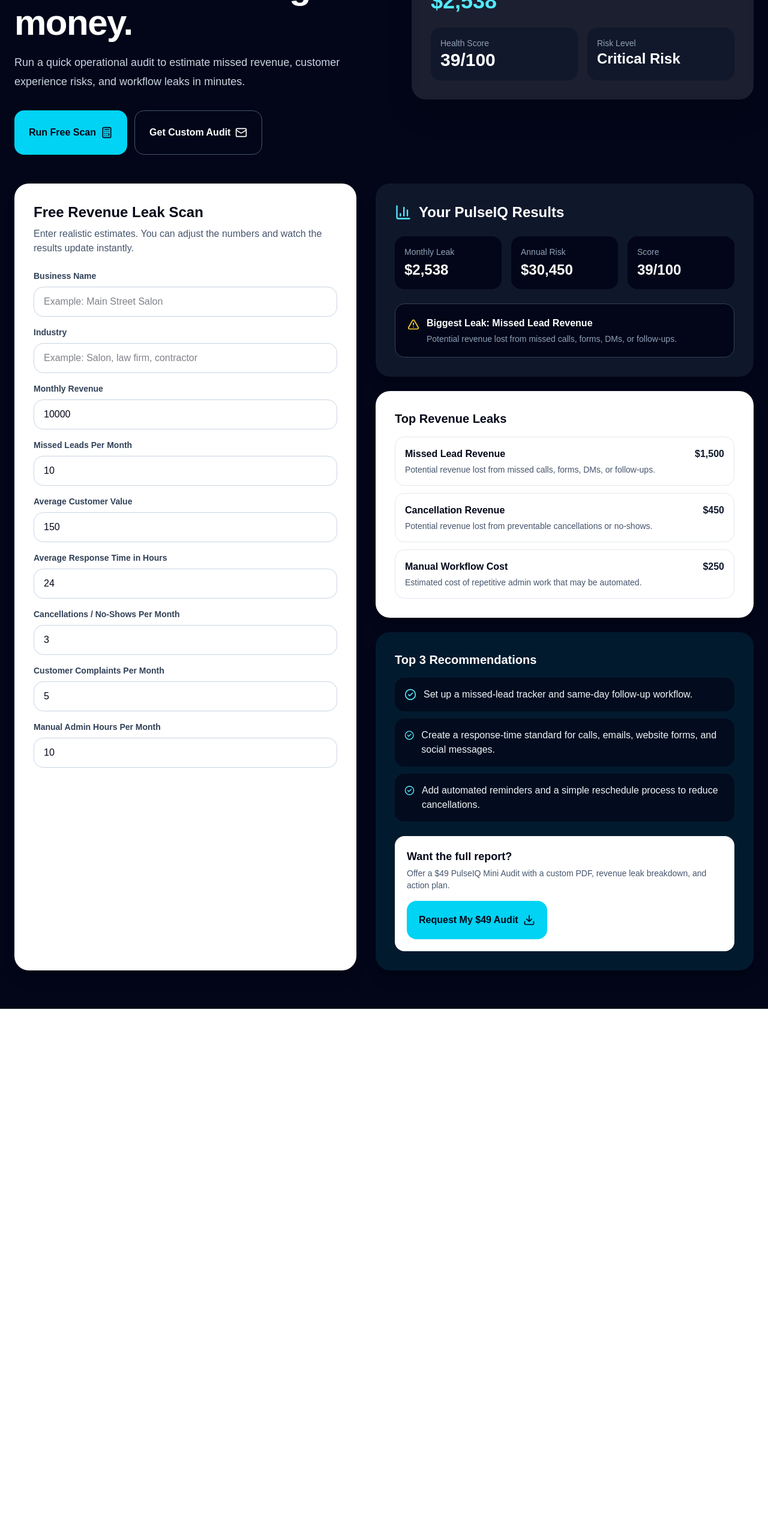
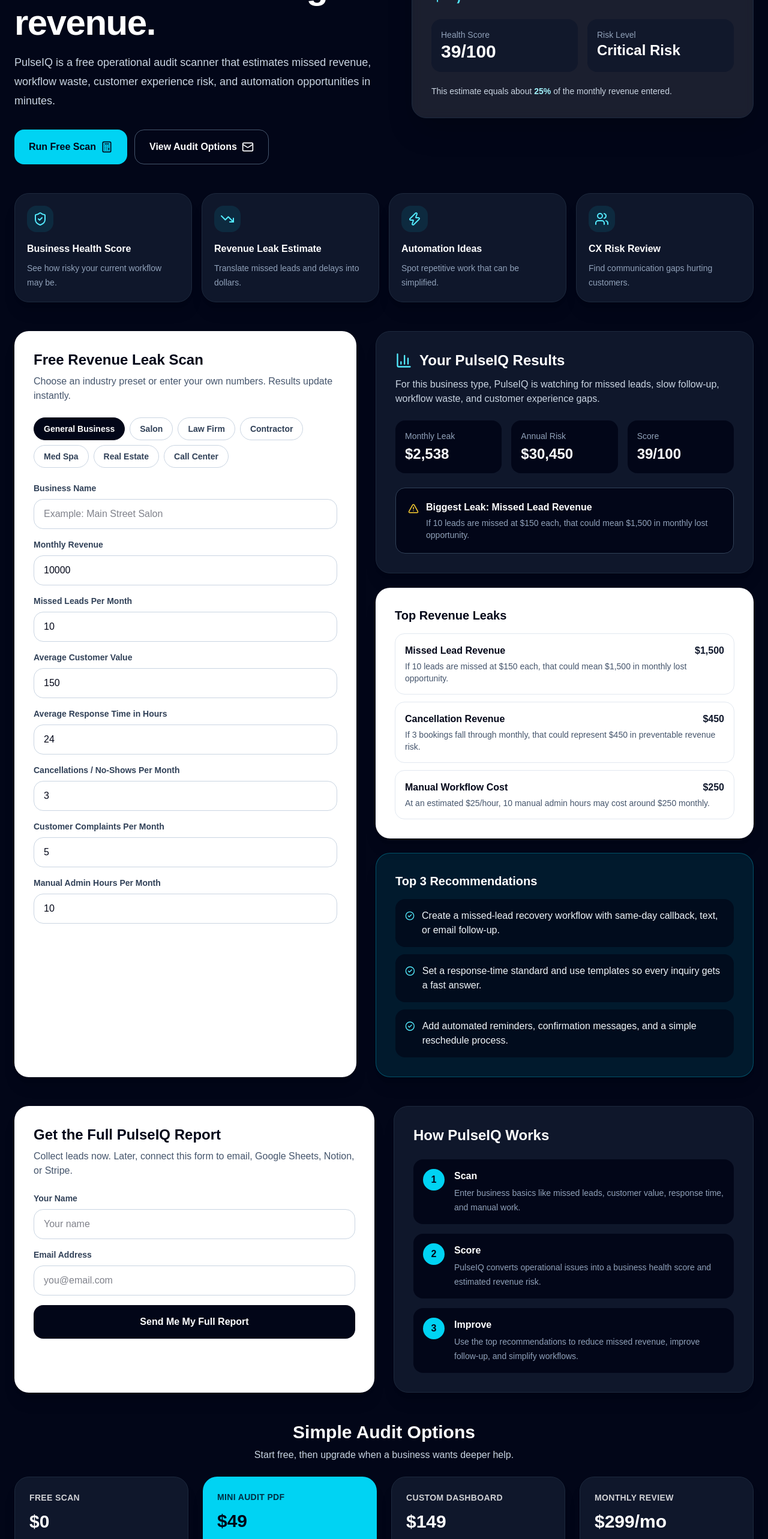
Before and after one commit to aundreanapper12-gif/pulseiqop, a Next.js app: page / in a window 1280 px wide. Shown: the part 234-2800 px from the top of the page at 60% size. Before the commit the page ends 1916 px from the top, so only its background shows below. Built offline with nearby package versions, Linux system fonts and the light colour scheme.

Commit message:
Upgrade PulseIQ business funnel

```diff
--- a/app/page.tsx
+++ b/app/page.tsx
@@ -2,13 +2,76 @@
 
 import React, { useMemo, useState } from "react";
 import { motion } from "framer-motion";
-import { Calculator, TrendingDown, Sparkles, AlertTriangle, CheckCircle2, Mail, Download, BarChart3 } from "lucide-react";
+import {
+  AlertTriangle,
+  BarChart3,
+  Calculator,
+  CheckCircle2,
+  Download,
+  Mail,
+  ShieldCheck,
+  Sparkles,
+  TrendingDown,
+  Users,
+  Zap,
+} from "lucide-react";
 
+type IndustryKey = "general" | "salon" | "law" | "contractor" | "medspa" | "realestate" | "callcenter";
+
+type FormState = {
+  businessName: string;
+  industry: IndustryKey;
+  monthlyRevenue: number;
+  missedLeads: number;
+  averageCustomerValue: number;
+  responseHours: number;
+  cancellations: number;
+  complaints: number;
+  manualHours: number;
+};
+
+const industryPresets: Record<IndustryKey, { label: string; values: Partial<FormState>; focus: string }> = {
+  general: {
+    label: "General Business",
+    values: {},
+    focus: "missed leads, slow follow-up, workflow waste, and customer experience gaps",
+  },
+  salon: {
+    label: "Salon",
+    values: { monthlyRevenue: 12000, missedLeads: 12, averageCustomerValue: 95, responseHours: 12, cancellations: 8, complaints: 3, manualHours: 14 },
+    focus: "missed appointment requests, cancellations, rebooking gaps, and client retention",
+  },
+  law: {
+    label: "Law Firm",
+    values: { monthlyRevenue: 35000, missedLeads: 10, averageCustomerValue: 750, responseHours: 24, cancellations: 2, complaints: 4, manualHours: 20 },
+    focus: "missed intakes, delayed follow-up, unclear communication, and admin bottlenecks",
+  },
+  contractor: {
+    label: "Contractor",
+    values: { monthlyRevenue: 28000, missedLeads: 15, averageCustomerValue: 600, responseHours: 18, cancellations: 4, complaints: 5, manualHours: 18 },
+    focus: "missed quote requests, slow estimates, scheduling gaps, and follow-up breakdowns",
+  },
+  medspa: {
+    label: "Med Spa",
+    values: { monthlyRevenue: 25000, missedLeads: 14, averageCustomerValue: 220, responseHours: 10, cancellations: 7, complaints: 4, manualHours: 16 },
+    focus: "consultation follow-up, appointment reminders, upsell opportunities, and retention",
+  },
+  realestate: {
+    label: "Real Estate",
+    values: { monthlyRevenue: 18000, missedLeads: 8, averageCustomerValue: 1200, responseHours: 15, cancellations: 2, complaints: 2, manualHours: 12 },
+    focus: "lead response speed, follow-up consistency, appointment setting, and CRM organization",
+  },
+  callcenter: {
+    label: "Call Center",
+    values: { monthlyRevenue: 45000, missedLeads: 30, averageCustomerValue: 80, responseHours: 4, cancellations: 1, complaints: 12, manualHours: 30 },
+    focus: "missed calls, quality issues, staffing waste, repeat contacts, and workflow leakage",
+  },
+};
 
 export default function PulseIQRevenueLeakScanner() {
-  const [form, setForm] = useState({
+  const [form, setForm] = useState<FormState>({
     businessName: "",
-    industry: "",
+    industry: "general",
     monthlyRevenue: 10000,
     missedLeads: 10,
     averageCustomerValue: 150,
@@ -18,10 +81,21 @@ export default function PulseIQRevenueLeakScanner() {
     manualHours: 10,
   });
 
-  const updateField = (field: string, value: string | number) => {
+  const [lead, setLead] = useState({ name: "", email: "" });
+  const [leadSaved, setLeadSaved] = useState(false);
+
+  const updateField = (field: keyof FormState, value: string | number) => {
     setForm((prev) => ({
       ...prev,
       [field]: field === "businessName" || field === "industry" ? value : Number(value),
+    }));
+  };
+
+  const applyPreset = (industry: IndustryKey) => {
+    setForm((prev) => ({
+      ...prev,
+      industry,
+      ...industryPresets[industry].values,
     }));
   };
 
@@ -34,6 +108,7 @@ export default function PulseIQRevenueLeakScanner() {
 
     const estimatedMonthlyLeak = missedLeadLoss + cancellationLoss + complaintRiskLoss + manualLaborLoss + responsePenalty;
     const annualLeak = estimatedMonthlyLeak * 12;
+    const leakPercent = form.monthlyRevenue > 0 ? Math.round((estimatedMonthlyLeak / form.monthlyRevenue) * 100) : 0;
 
     let score = 100;
     score -= Math.min(form.missedLeads * 2, 25);
@@ -46,38 +121,37 @@ export default function PulseIQRevenueLeakScanner() {
     const riskLevel = score >= 80 ? "Low Risk" : score >= 60 ? "Moderate Risk" : score >= 40 ? "High Risk" : "Critical Risk";
 
     const leaks = [
-      { label: "Missed Lead Revenue", amount: missedLeadLoss, note: "Potential revenue lost from missed calls, forms, DMs, or follow-ups." },
-      { label: "Cancellation Revenue", amount: cancellationLoss, note: "Potential revenue lost from preventable cancellations or no-shows." },
-      { label: "Customer Experience Risk", amount: complaintRiskLoss, note: "Estimated risk from complaints, poor follow-up, or unclear communication." },
-      { label: "Manual Workflow Cost", amount: manualLaborLoss, note: "Estimated cost of repetitive admin work that may be automated." },
-      { label: "Slow Response Penalty", amount: responsePenalty, note: "Potential opportunity loss caused by delayed customer response times." },
+      { label: "Missed Lead Revenue", amount: missedLeadLoss, note: `If ${form.missedLeads} leads are missed at ${money(form.averageCustomerValue)} each, that could mean ${money(missedLeadLoss)} in monthly lost opportunity.` },
+      { label: "Cancellation Revenue", amount: cancellationLoss, note: `If ${form.cancellations} bookings fall through monthly, that could represent ${money(cancellationLoss)} in preventable revenue risk.` },
+      { label: "Customer Experience Risk", amount: complaintRiskLoss, note: "Complaints often signal hidden friction that can reduce repeat business, reviews, and referrals." },
+      { label: "Manual Workflow Cost", amount: manualLaborLoss, note: `At an estimated $25/hour, ${form.manualHours} manual admin hours may cost around ${money(manualLaborLoss)} monthly.` },
+      { label: "Slow Response Penalty", amount: responsePenalty, note: "Slow response time can cause prospects to choose another business before you follow up." },
     ].sort((a, b) => b.amount - a.amount);
 
-    const recommendations = [];
-    if (form.missedLeads > 5) recommendations.push("Set up a missed-lead tracker and same-day follow-up workflow.");
-    if (form.responseHours > 8) recommendations.push("Create a response-time standard for calls, emails, website forms, and social messages.");
-    if (form.cancellations > 2) recommendations.push("Add automated reminders and a simple reschedule process to reduce cancellations.");
-    if (form.complaints > 3) recommendations.push("Track complaint themes weekly so recurring service issues are visible.");
-    if (form.manualHours > 5) recommendations.push("Automate repetitive admin tasks with templates, forms, scheduling tools, or AI support.");
-    if (recommendations.length === 0) recommendations.push("Your business looks stable. Focus next on tracking conversion rates and customer retention.");
+    const recommendations: string[] = [];
+    if (form.missedLeads > 5) recommendations.push("Create a missed-lead recovery workflow with same-day callback, text, or email follow-up.");
+    if (form.responseHours > 8) recommendations.push("Set a response-time standard and use templates so every inquiry gets a fast answer.");
+    if (form.cancellations > 2) recommendations.push("Add automated reminders, confirmation messages, and a simple reschedule process.");
+    if (form.complaints > 3) recommendations.push("Track complaint themes weekly and turn the top issue into a process improvement project.");
+    if (form.manualHours > 5) recommendations.push("Automate repetitive admin work with intake forms, scheduling tools, saved replies, or AI-assisted templates.");
+    if (recommendations.length === 0) recommendations.push("Your operations look stable. Next, track conversion rate, retention, and repeat customer value.");
 
     return {
-      missedLeadLoss,
       estimatedMonthlyLeak,
       annualLeak,
+      leakPercent,
       score,
       riskLevel,
       leaks,
       recommendations: recommendations.slice(0, 3),
+      focus: industryPresets[form.industry].focus,
     };
   }, [form]);
 
-const money = (value: number) =>
-    new Intl.NumberFormat("en-US", {
-      style: "currency",
-      currency: "USD",
-      maximumFractionDigits: 0,
-    }).format(value || 0);
+  const handleLeadSubmit = (event: React.FormEvent<HTMLFormElement>) => {
+    event.preventDefault();
+    setLeadSaved(true);
+  };
 
   return (
     <main className="min-h-screen bg-slate-950 text-white">
@@ -93,22 +167,22 @@ const money = (value: number) =>
               <Sparkles className="h-4 w-4" /> PulseIQ Operations
             </div>
             <h1 className="text-4xl font-bold tracking-tight md:text-6xl">
-              Find where your business is losing money.
+              Find where your business is leaking revenue.
             </h1>
             <p className="mt-5 max-w-2xl text-lg leading-8 text-slate-300">
-              Run a quick operational audit to estimate missed revenue, customer experience risks, and workflow leaks in minutes.
+              PulseIQ is a free operational audit scanner that estimates missed revenue, workflow waste, customer experience risk, and automation opportunities in minutes.
             </p>
             <div className="mt-8 flex flex-col gap-3 sm:flex-row">
-              <Button className="rounded-2xl px-6 py-6 text-base">
+              <a href="#scanner" className="inline-flex items-center justify-center rounded-2xl bg-cyan-400 px-6 py-4 font-semibold text-slate-950 transition hover:bg-cyan-300">
                 Run Free Scan <Calculator className="ml-2 h-5 w-5" />
-              </Button>
-              <Button variant="outline" className="rounded-2xl border-slate-600 bg-transparent px-6 py-6 text-base text-white hover:bg-white hover:text-slate-950">
-                Get Custom Audit <Mail className="ml-2 h-5 w-5" />
-              </Button>
+              </a>
+              <a href="#pricing" className="inline-flex items-center justify-center rounded-2xl border border-slate-600 px-6 py-4 font-semibold text-white transition hover:bg-white hover:text-slate-950">
+                View Audit Options <Mail className="ml-2 h-5 w-5" />
+              </a>
             </div>
           </div>
 
-          <Card className="rounded-3xl border-slate-800 bg-white/10 shadow-2xl backdrop-blur">
+          <Card className="rounded-3xl border border-slate-800 bg-white/10 shadow-2xl backdrop-blur">
             <CardContent className="p-6 md:p-8">
               <div className="flex items-center justify-between gap-4">
                 <div>
@@ -127,19 +201,42 @@ const money = (value: number) =>
                   <p className="text-2xl font-bold">{results.riskLevel}</p>
                 </div>
               </div>
+              <p className="mt-5 text-sm leading-6 text-slate-300">
+                This estimate equals about <span className="font-bold text-cyan-200">{results.leakPercent}%</span> of the monthly revenue entered.
+              </p>
             </CardContent>
           </Card>
         </motion.div>
 
-        <section className="mt-12 grid gap-8 lg:grid-cols-[0.95fr_1.05fr]">
-          <Card className="rounded-3xl border-slate-800 bg-white text-slate-950 shadow-xl">
+        <section className="mt-12 grid gap-4 md:grid-cols-4">
+          <Feature icon={<ShieldCheck />} title="Business Health Score" text="See how risky your current workflow may be." />
+          <Feature icon={<TrendingDown />} title="Revenue Leak Estimate" text="Translate missed leads and delays into dollars." />
+          <Feature icon={<Zap />} title="Automation Ideas" text="Spot repetitive work that can be simplified." />
+          <Feature icon={<Users />} title="CX Risk Review" text="Find communication gaps hurting customers." />
+        </section>
+
+        <section id="scanner" className="mt-12 grid gap-8 lg:grid-cols-[0.95fr_1.05fr]">
+          <Card className="rounded-3xl bg-white text-slate-950 shadow-xl">
             <CardContent className="p-6 md:p-8">
               <h2 className="text-2xl font-bold">Free Revenue Leak Scan</h2>
-              <p className="mt-2 text-slate-600">Enter realistic estimates. You can adjust the numbers and watch the results update instantly.</p>
+              <p className="mt-2 text-slate-600">Choose an industry preset or enter your own numbers. Results update instantly.</p>
+
+              <div className="mt-6 flex flex-wrap gap-2">
+                {(Object.keys(industryPresets) as IndustryKey[]).map((key) => (
+                  <button
+                    key={key}
+                    onClick={() => applyPreset(key)}
+                    className={`rounded-full border px-4 py-2 text-sm font-semibold transition ${
+                      form.industry === key ? "border-slate-950 bg-slate-950 text-white" : "border-slate-300 bg-white text-slate-700 hover:bg-slate-100"
+                    }`}
+                  >
+                    {industryPresets[key].label}
+                  </button>
+                ))}
+              </div>
 
               <div className="mt-6 grid gap-4">
                 <Input label="Business Name" value={form.businessName} onChange={(v) => updateField("businessName", v)} placeholder="Example: Main Street Salon" />
-                <Input label="Industry" value={form.industry} onChange={(v) => updateField("industry", v)} placeholder="Example: Salon, law firm, contractor" />
                 <Input label="Monthly Revenue" type="number" value={form.monthlyRevenue} onChange={(v) => updateField("monthlyRevenue", v)} />
                 <Input label="Missed Leads Per Month" type="number" value={form.missedLeads} onChange={(v) => updateField("missedLeads", v)} />
                 <Input label="Average Customer Value" type="number" value={form.averageCustomerValue} onChange={(v) => updateField("averageCustomerValue", v)} />
@@ -152,12 +249,13 @@ const money = (value: number) =>
           </Card>
 
           <div className="grid gap-6">
-            <Card className="rounded-3xl border-slate-800 bg-slate-900 shadow-xl">
+            <Card className="rounded-3xl border border-slate-800 bg-slate-900 shadow-xl">
               <CardContent className="p-6 md:p-8">
                 <div className="flex items-center gap-3">
                   <BarChart3 className="h-7 w-7 text-cyan-300" />
                   <h2 className="text-2xl font-bold">Your PulseIQ Results</h2>
                 </div>
+                <p className="mt-3 text-slate-300">For this business type, PulseIQ is watching for {results.focus}.</p>
 
                 <div className="mt-6 grid gap-4 sm:grid-cols-3">
                   <Metric label="Monthly Leak" value={money(results.estimatedMonthlyLeak)} />
@@ -177,7 +275,7 @@ const money = (value: number) =>
               </CardContent>
             </Card>
 
-            <Card className="rounded-3xl border-slate-800 bg-white text-slate-950 shadow-xl">
+            <Card className="rounded-3xl bg-white text-slate-950 shadow-xl">
               <CardContent className="p-6 md:p-8">
                 <h3 className="text-xl font-bold">Top Revenue Leaks</h3>
                 <div className="mt-4 grid gap-3">
@@ -194,7 +292,7 @@ const money = (value: number) =>
               </CardContent>
             </Card>
 
-            <Card className="rounded-3xl border-cyan-400/30 bg-cyan-400/10 shadow-xl">
+            <Card className="rounded-3xl border border-cyan-400/30 bg-cyan-400/10 shadow-xl">
               <CardContent className="p-6 md:p-8">
                 <h3 className="text-xl font-bold">Top 3 Recommendations</h3>
                 <div className="mt-4 grid gap-3">
@@ -205,60 +303,106 @@ const money = (value: number) =>
                     </div>
                   ))}
                 </div>
-                <div className="mt-6 rounded-2xl bg-white p-5 text-slate-950">
-                  <p className="text-lg font-bold">Want the full report?</p>
-                  <p className="mt-1 text-sm text-slate-600">
-                    Offer a $49 PulseIQ Mini Audit with a custom PDF, revenue leak breakdown, and action plan.
-                  </p>
-                  <Button className="mt-4 rounded-2xl px-5 py-5">
-                    Request My $49 Audit <Download className="ml-2 h-5 w-5" />
-                  </Button>
-                </div>
               </CardContent>
             </Card>
           </div>
+        </section>
+
+        <section className="mt-12 grid gap-8 lg:grid-cols-2">
+          <Card className="rounded-3xl bg-white p-6 text-slate-950 shadow-xl md:p-8">
+            <h2 className="text-2xl font-bold">Get the Full PulseIQ Report</h2>
+            <p className="mt-2 text-slate-600">Collect leads now. Later, connect this form to email, Google Sheets, Notion, or Stripe.</p>
+            <form onSubmit={handleLeadSubmit} className="mt-6 grid gap-4">
+              <Input label="Your Name" value={lead.name} onChange={(v) => setLead((prev) => ({ ...prev, name: v }))} placeholder="Your name" />
+              <Input label="Email Address" value={lead.email} onChange={(v) => setLead((prev) => ({ ...prev, email: v }))} placeholder="you@email.com" />
+              <button className="rounded-2xl bg-slate-950 px-5 py-4 font-semibold text-white transition hover:bg-slate-800">
+                Send Me My Full Report
+              </button>
+              {leadSaved && <p className="rounded-2xl bg-emerald-50 p-4 text-sm font-semibold text-emerald-700">Lead captured on page. Next step: connect this form to a real email tool.</p>}
+            </form>
+          </Card>
+
+          <Card className="rounded-3xl border border-slate-800 bg-slate-900 p-6 shadow-xl md:p-8">
+            <h2 className="text-2xl font-bold">How PulseIQ Works</h2>
+            <div className="mt-6 grid gap-4">
+              <Step number="1" title="Scan" text="Enter business basics like missed leads, customer value, response time, and manual work." />
+              <Step number="2" title="Score" text="PulseIQ converts operational issues into a business health score and estimated revenue risk." />
+              <Step number="3" title="Improve" text="Use the top recommendations to reduce missed revenue, improve follow-up, and simplify workflows." />
+            </div>
+          </Card>
+        </section>
+
+        <section id="pricing" className="mt-12">
+          <div className="mb-6 text-center">
+            <h2 className="text-3xl font-bold">Simple Audit Options</h2>
+            <p className="mt-2 text-slate-300">Start free, then upgrade when a business wants deeper help.</p>
+          </div>
+          <div className="grid gap-6 md:grid-cols-4">
+            <Pricing title="Free Scan" price="$0" text="Instant business score and revenue leak estimate." />
+            <Pricing title="Mini Audit PDF" price="$49" text="Custom PDF with findings, top leaks, and action steps." featured />
+            <Pricing title="Custom Dashboard" price="$149" text="Spreadsheet dashboard for tracking leaks, KPIs, and improvements." />
+            <Pricing title="Monthly Review" price="$299/mo" text="Ongoing operations review, score tracking, and improvement plan." />
+          </div>
+        </section>
+
+        <section className="mt-12 rounded-3xl border border-cyan-400/30 bg-cyan-400/10 p-6 text-center md:p-10">
+          <h2 className="text-3xl font-bold">Built for small businesses that need clarity fast.</h2>
+          <p className="mx-auto mt-3 max-w-3xl text-slate-300">
+            PulseIQ turns everyday operational problems into clear numbers, practical recommendations, and a simple path toward better follow-up, stronger customer experience, and less wasted time.
+          </p>
         </section>
       </section>
     </main>
   );
 }
 
-function Card({
-  children,
-  className = "",
-}: {
-  children: React.ReactNode;
-  className?: string;
-}) {
+function money(value: number) {
+  return new Intl.NumberFormat("en-US", {
+    style: "currency",
+    currency: "USD",
+    maximumFractionDigits: 0,
+  }).format(value || 0);
+}
+
+function Feature({ icon, title, text }: { icon: React.ReactNode; title: string; text: string }) {
+  return (
+    <div className="rounded-3xl border border-slate-800 bg-slate-900 p-5 shadow-xl">
+      <div className="mb-4 flex h-11 w-11 items-center justify-center rounded-2xl bg-cyan-400/10 text-cyan-300">{icon}</div>
+      <h3 className="font-bold">{title}</h3>
+      <p className="mt-2 text-sm leading-6 text-slate-400">{text}</p>
+    </div>
+  );
+}
+
+function Step({ number, title, text }: { number: string; title: string; text: string }) {
+  return (
+    <div className="flex gap-4 rounded-2xl bg-slate-950 p-4">
+      <div className="flex h-9 w-9 shrink-0 items-center justify-center rounded-full bg-cyan-400 font-bold text-slate-950">{number}</div>
+      <div>
+        <h3 className="font-bold">{title}</h3>
+        <p className="mt-1 text-sm leading-6 text-slate-400">{text}</p>
+      </div>
+    </div>
+  );
+}
+
+function Pricing({ title, price, text, featured = false }: { title: string; price: string; text: string; featured?: boolean }) {
+  return (
+    <div className={`rounded-3xl p-6 shadow-xl ${featured ? "bg-cyan-400 text-slate-950" : "border border-slate-800 bg-slate-900 text-white"}`}>
+      <p className="text-sm font-semibold uppercase tracking-wide opacity-80">{title}</p>
+      <p className="mt-3 text-3xl font-bold">{price}</p>
+      <p className={`mt-3 text-sm leading-6 ${featured ? "text-slate-800" : "text-slate-400"}`}>{text}</p>
+      <button className={`mt-5 w-full rounded-2xl px-4 py-3 font-semibold ${featured ? "bg-slate-950 text-white" : "bg-white text-slate-950"}`}>Choose Plan</button>
+    </div>
+  );
+}
+
+function Card({ children, className = "" }: { children: React.ReactNode; className?: string }) {
   return <div className={className}>{children}</div>;
 }
 
-function CardContent({
-  children,
-  className = "",
-}: {
-  children: React.ReactNode;
-  className?: string;
-}) {
+function CardContent({ children, className = "" }: { children: React.ReactNode; className?: string }) {
   return <div className={className}>{children}</div>;
-}
-
-function Button({
-  children,
-  className = "",
-  variant = "default",
-}: {
-  children: React.ReactNode;
-  className?: string;
-  variant?: "default" | "outline";
-}) {
-  const base = "inline-flex items-center justify-center font-semibold transition";
-  const styles =
-    variant === "outline"
-      ? "border border-slate-600 bg-transparent text-white hover:bg-white hover:text-slate-950"
-      : "bg-cyan-400 text-slate-950 hover:bg-cyan-300";
-
-  return <button className={`${base} ${styles} ${className}`}>{children}</button>;
 }
 
 function Input({
@@ -288,13 +432,7 @@ function Input({
   );
 }
 
-function Metric({
-  label,
-  value,
-}: {
-  label: string;
-  value: string;
-}) {
+function Metric({ label, value }: { label: string; value: string }) {
   return (
     <div className="rounded-2xl bg-slate-950 p-4">
       <p className="text-sm text-slate-400">{label}</p>
```
